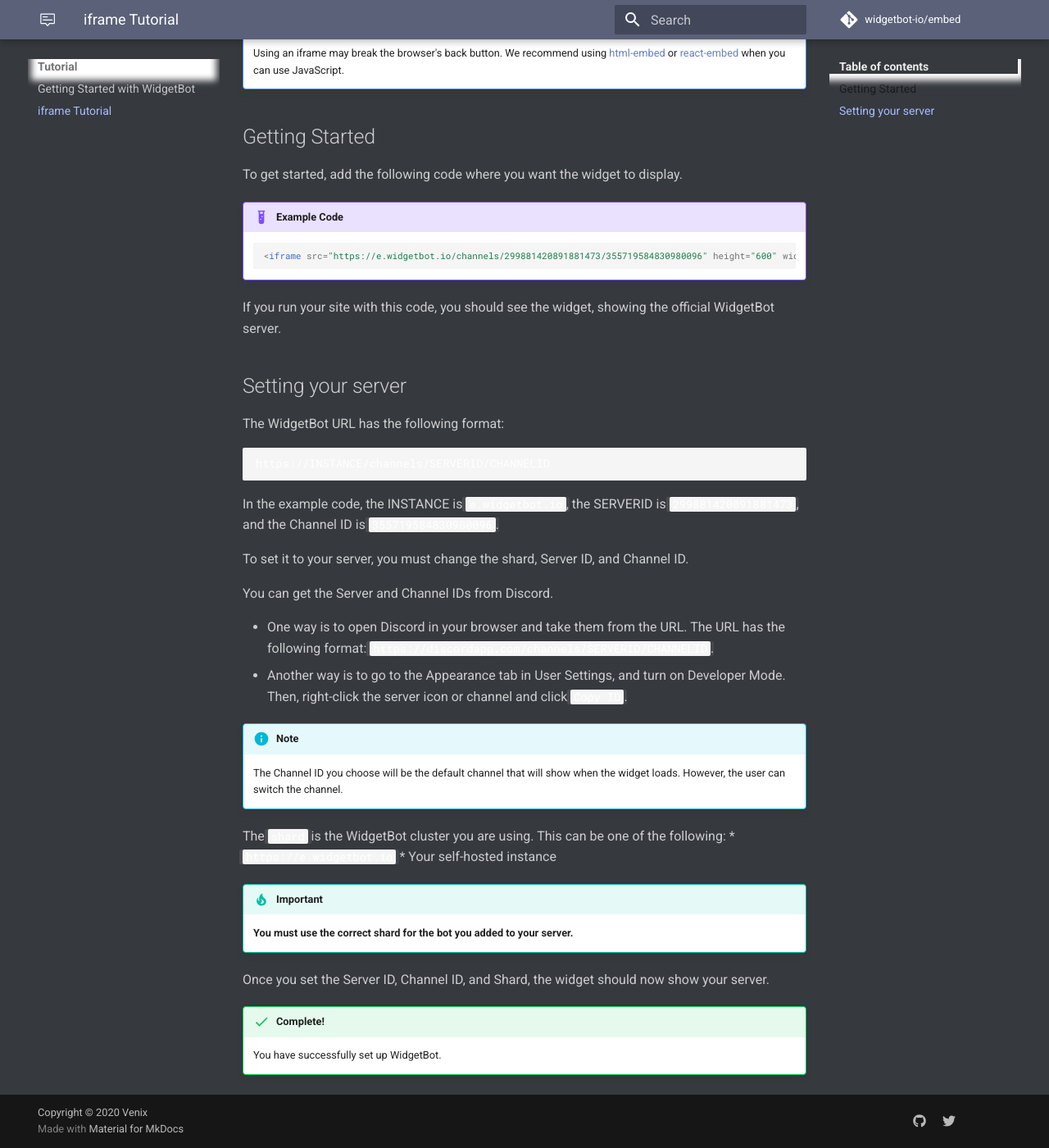
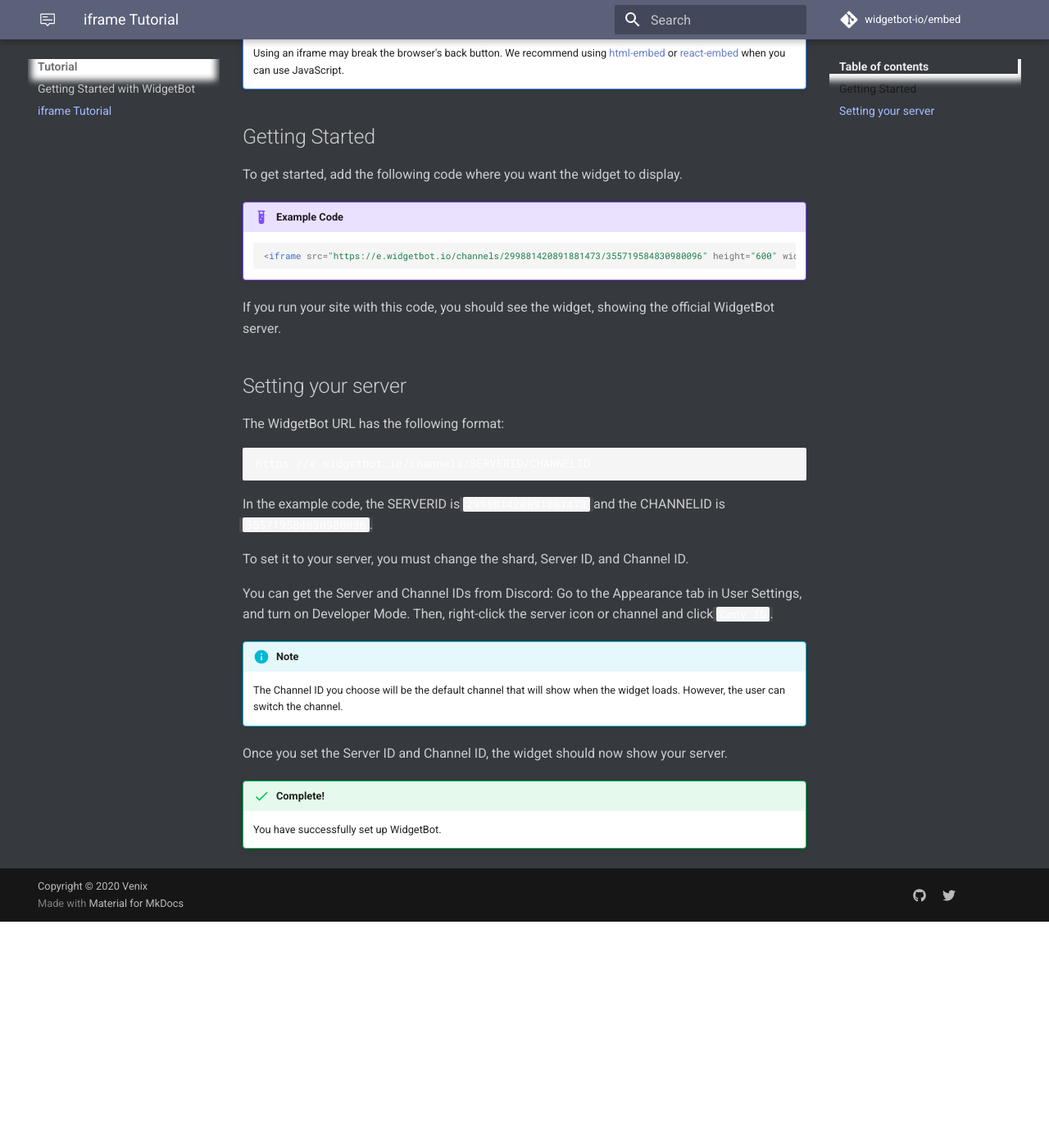
Before and after one commit to widgetbot-io/documentation, an MkDocs documentation site: the page built from docs/tutorial/iframes.md, in a window 1280 px wide and 1400 px high, scrolled down 537 px. Shown: the whole window at 82% size. Built offline with MkDocs 1.6.1 and Material for MkDocs 9.7.7, drawn with Linux system fonts in a browser that asks for light colours; a script that is not in the unit is left out; comment, search, counter and statistics services are not loaded; old or Windows-style settings are respelled for this version of MkDocs; after the commit the page ends 1661 px from its top, so only the background shows below that.

Commit message:
Remove self-hosting

````diff
--- a/docs/tutorial/iframes.md
+++ b/docs/tutorial/iframes.md
@@ -24,30 +24,20 @@ If you run your site with this code, you should see the widget, showing the offi
 
 The WidgetBot URL has the following format:
 ```
-https://INSTANCE/channels/SERVERID/CHANNELID
+https://e.widgetbot.io/channels/SERVERID/CHANNELID
 ```
 
-In the example code, the INSTANCE is `e.widgetbot.io`, the SERVERID is `299881420891881473`, and the Channel ID is `355719584830980096`.
+In the example code, the SERVERID is `299881420891881473` and the CHANNELID is `355719584830980096`.
 
 To set it to your server, you must change the shard, Server ID, and Channel ID.
 
-You can get the Server and Channel IDs from Discord.
-
-* One way is to open Discord in your browser and take them from the URL. The URL has the following format: `https://discordapp.com/channels/SERVERID/CHANNELID`.
-* Another way is to go to the Appearance tab in User Settings, and turn on Developer Mode. Then, right-click the server icon or channel and click `Copy ID`.
+You can get the Server and Channel IDs from Discord: Go to the Appearance tab in User Settings, and turn on Developer Mode. Then, right-click the server icon or channel and click `Copy ID`.
 
 !!! info "Note"
 
     The Channel ID you choose will be the default channel that will show when the widget loads. However, the user can switch the channel.
 
-The `shard` is the WidgetBot cluster you are using. This can be one of the following:
-* `https://e.widgetbot.io`
-* Your self-hosted instance
-
-!!! tip "Important"
-    **You must use the correct shard for the bot you added to your server.**
-
-Once you set the Server ID, Channel ID, and Shard, the widget should now show your server.
+Once you set the Server ID and Channel ID, the widget should now show your server.
 
 !!! success "Complete!"
     You have successfully set up WidgetBot.
--- a/mkdocs.yml
+++ b/mkdocs.yml
@@ -43,9 +43,6 @@ pages:
     - react-embed:
       - Intro: embed/react-embed/index.md
       - Props: embed/react-embed/props.md
-  - Self-hosted:
-      - Getting started: self-hosted/index.md
-      - Configuration: self-hosted/config.md
   - Guides:
       - WidgetBot Guides: guides/index.md
       - Make channel read-only: guides/read-only.md
````
Also changed, not shown: docs/embed/crate/tutorial.md (+4 -12 lines), docs/embed/html-embed/tutorial.md (+3 -12 lines), docs/index.md (+0 -1 lines), docs/self-hosted/config.md (deleted, +0 -165 lines), docs/self-hosted/index.md (deleted, +0 -15 lines), docs/tutorial/index.md (+0 -3 lines).
